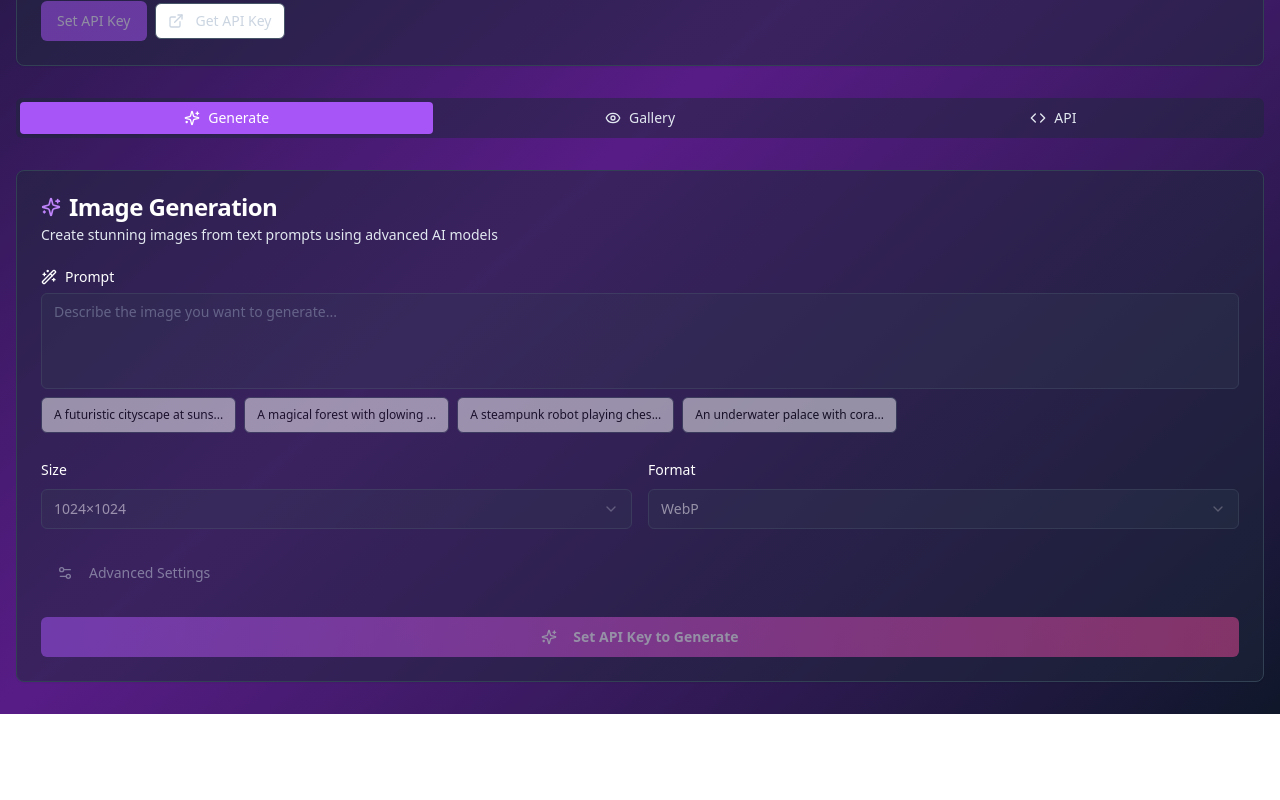
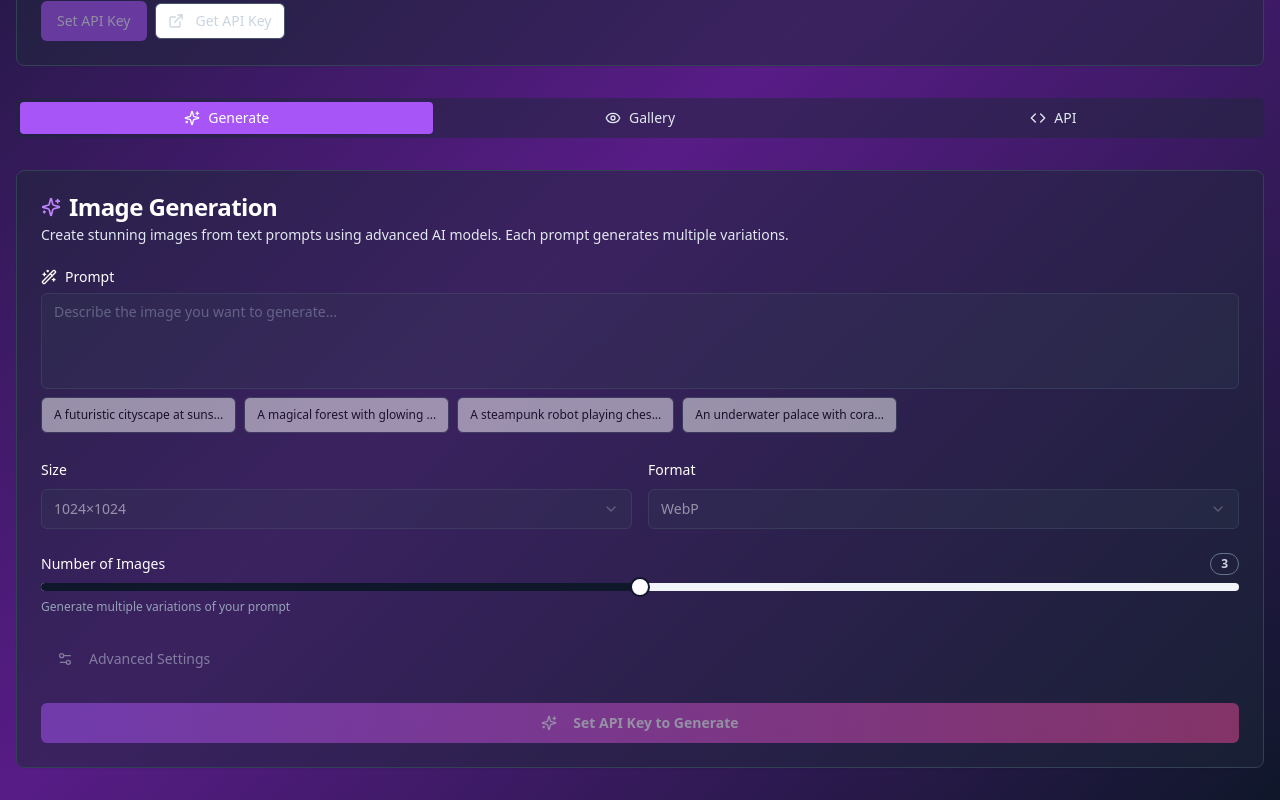
Before and after one commit to emaankhalil/artify-api-studio-11, a React (Vite) app: page / in a window 1280 px wide. Shown: the part 440-1240 px from the top of the page. Before the commit the page ends 1154 px from the top, so only its background shows below. Built offline with nearby package versions, Linux system fonts and the light colour scheme.

Commit message:
Add image generation variations
Allow the generation of multiple images based on the prompt.

```diff
--- a/src/components/PromptForm.tsx
+++ b/src/components/PromptForm.tsx
@@ -1,3 +1,4 @@
+
 
 import { useState } from "react";
 import { Button } from "@/components/ui/button";
@@ -24,7 +25,7 @@ const PromptForm = ({ onGenerate, disabled = false }: PromptFormProps) => {
     size: "1024x1024",
     quality: "high",
     format: "webp",
-    numImages: 1,
+    numImages: 3,
     seed: "",
     steps: 4,
     cfgScale: 1,
@@ -116,6 +117,23 @@ const PromptForm = ({ onGenerate, disabled = false }: PromptFormProps) => {
         </div>
       </div>
 
+      {/* Number of Images Setting */}
+      <div className="space-y-2">
+        <Label className="text-white flex items-center justify-between">
+          Number of Images <Badge variant="outline" className="border-slate-500 text-slate-300">{settings.numImages}</Badge>
+        </Label>
+        <Slider
+          value={[settings.numImages]}
+          onValueChange={(value) => setSettings({...settings, numImages: value[0]})}
+          min={2}
+          max={4}
+          step={1}
+          className="w-full"
+          disabled={disabled}
+        />
+        <p className="text-xs text-slate-400">Generate multiple variations of your prompt</p>
+      </div>
+
       {/* Advanced Settings */}
       <Collapsible open={showAdvanced} onOpenChange={setShowAdvanced}>
         <CollapsibleTrigger asChild>
@@ -197,7 +215,7 @@ const PromptForm = ({ onGenerate, disabled = false }: PromptFormProps) => {
         {isGenerating ? (
           <>
             <div className="animate-spin rounded-full h-4 w-4 border-b-2 border-white mr-2"></div>
-            Generating...
+            Generating {settings.numImages} Images...
           </>
         ) : disabled ? (
           <>
@@ -207,7 +225,7 @@ const PromptForm = ({ onGenerate, disabled = false }: PromptFormProps) => {
         ) : (
           <>
             <Sparkles className="w-4 h-4 mr-2" />
-            Generate Image
+            Generate {settings.numImages} Images
           </>
         )}
       </Button>
--- a/src/pages/Index.tsx
+++ b/src/pages/Index.tsx
@@ -1,3 +1,4 @@
+
 import { useState, useEffect } from "react";
 import { Button } from "@/components/ui/button";
 import { Card, CardContent, CardDescription, CardHeader, CardTitle } from "@/components/ui/card";
@@ -65,40 +66,32 @@ const Index = () => {
           outputFormat: settings.format?.toUpperCase() || "WEBP",
           steps: settings.steps || 4,
           CFGScale: settings.cfgScale || 1,
+          numberofImages: settings.numImages || 3,
           ...settings
         }
       };
 
       setCurrentRequest(mockRequest);
-      toast.info("Generating image...");
+      toast.info(`Generating ${settings.numImages || 3} images...`);
 
+      // Generate multiple images
+      const numImages = settings.numImages || 3;
+      const newImages = [];
+
+      for (let i = 0; i < numImages; i++) {
         const result = await imageService.generateImage({
           prompt,
           negativePrompt: settings.negativePrompt,
           size: settings.size,
           quality: settings.quality,
           format: settings.format,
-        numImages: settings.numImages,
-        seed: settings.seed,
+          numImages: 1, // Generate one at a time to get different variations
+          seed: settings.seed ? parseInt(settings.seed) + i : undefined, // Vary seed for different results
           steps: settings.steps,
           cfgScale: settings.cfgScale,
           model: settings.model
         });
 
-      const mockResponse = {
-        taskType: "imageInference",
-        taskUUID: crypto.randomUUID(),
-        imageUUID: result.imageUUID,
-        imageURL: result.imageURL,
-        NSFWContent: result.NSFWContent,
-        cost: result.cost,
-        seed: result.seed,
-        positivePrompt: prompt
-      };
-
-      setCurrentResponse(mockResponse);
-
-      // Add to gallery
         const newImage = {
           id: result.imageUUID,
           url: result.imageURL,
@@ -106,12 +99,32 @@ const Index = () => {
           timestamp: new Date(),
           settings
         };
-      setGeneratedImages(prev => [newImage, ...prev]);
+        newImages.push(newImage);
+      }
 
-      toast.success("Image generated successfully!");
+      const mockResponse = {
+        taskType: "imageInference",
+        taskUUID: crypto.randomUUID(),
+        images: newImages.map(img => ({
+          imageUUID: img.id,
+          imageURL: img.url,
+          NSFWContent: false,
+          cost: 0.01,
+          seed: Math.floor(Math.random() * 1000000)
+        })),
+        positivePrompt: prompt,
+        totalImages: newImages.length
+      };
+
+      setCurrentResponse(mockResponse);
+
+      // Add all new images to gallery
+      setGeneratedImages(prev => [...newImages, ...prev]);
+
+      toast.success(`${newImages.length} images generated successfully!`);
     } catch (error) {
       console.error("Image generation error:", error);
-      toast.error(error instanceof Error ? error.message : "Failed to generate image");
+      toast.error(error instanceof Error ? error.message : "Failed to generate images");
     }
   };
 
@@ -133,6 +146,21 @@ const Index = () => {
       toast.error("Failed to download image");
     }
   };
+
+  // Get latest batch of images (same prompt and timestamp)
+  const getLatestImageBatch = () => {
+    if (generatedImages.length === 0) return [];
+
+    const latestTimestamp = generatedImages[0].timestamp;
+    const latestPrompt = generatedImages[0].prompt;
+
+    return generatedImages.filter(img =>
+      img.timestamp.getTime() === latestTimestamp.getTime() &&
+      img.prompt === latestPrompt
+    );
+  };
+
+  const latestBatch = getLatestImageBatch();
 
   return (
     <div className="min-h-screen bg-gradient-to-br from-slate-900 via-purple-900 to-slate-900">
@@ -198,7 +226,7 @@ const Index = () => {
                   Image Generation
                 </CardTitle>
                 <CardDescription className="text-slate-200">
-                  Create stunning images from text prompts using advanced AI models
+                  Create stunning images from text prompts using advanced AI models. Each prompt generates multiple variations.
                 </CardDescription>
               </CardHeader>
               <CardContent>
@@ -206,49 +234,52 @@ const Index = () => {
               </CardContent>
             </Card>
 
-            {/* Latest Generated Image */}
-            {generatedImages.length > 0 && (
+            {/* Latest Generated Images */}
+            {latestBatch.length > 0 && (
               <Card className="bg-slate-800/50 border-slate-700">
                 <CardHeader>
                   <CardTitle className="text-white flex items-center gap-2">
                     <Image className="w-5 h-5 text-green-400" />
-                    Latest Generation
+                    Latest Generation ({latestBatch.length} images)
                   </CardTitle>
                 </CardHeader>
                 <CardContent>
-                  <div className="flex flex-col md:flex-row gap-4">
-                    <div className="flex-shrink-0">
-                      <img
-                        src={generatedImages[0].url}
-                        alt={generatedImages[0].prompt}
-                        className="w-full md:w-64 h-64 object-cover rounded-lg border border-slate-600"
-                      />
-                    </div>
-                    <div className="flex-1 space-y-3">
+                  <div className="space-y-4">
                     <div>
-                        <h3 className="text-lg font-semibold text-white mb-2">Generated Image</h3>
-                        <p className="text-slate-200 text-sm">{generatedImages[0].prompt}</p>
-                      </div>
-                      <div className="flex flex-wrap gap-2">
+                      <h3 className="text-lg font-semibold text-white mb-2">Generated Images</h3>
+                      <p className="text-slate-200 text-sm mb-4">{latestBatch[0].prompt}</p>
+                      <div className="flex flex-wrap gap-2 mb-4">
                         <Badge variant="outline" className="border-purple-500/30 text-purple-200">
-                          {generatedImages[0].settings.size || "1024x1024"}
+                          {latestBatch[0].settings.size || "1024x1024"}
                         </Badge>
                         <Badge variant="outline" className="border-blue-500/30 text-blue-200">
-                          {generatedImages[0].settings.quality || "high"}
+                          {latestBatch[0].settings.quality || "high"}
                         </Badge>
                         <Badge variant="outline" className="border-green-500/30 text-green-200">
-                          {generatedImages[0].settings.format || "webp"}
+                          {latestBatch[0].settings.format || "webp"}
                         </Badge>
                       </div>
+                    </div>
+
+                    <div className="grid grid-cols-1 md:grid-cols-2 lg:grid-cols-3 gap-4">
+                      {latestBatch.map((image, index) => (
+                        <div key={image.id} className="space-y-2">
+                          <img
+                            src={image.url}
+                            alt={`${image.prompt} - Variation ${index + 1}`}
+                            className="w-full h-48 object-cover rounded-lg border border-slate-600"
+                          />
                           <Button
                             variant="outline"
                             size="sm"
-                        className="border-slate-600 text-black hover:bg-slate-700 bg-white"
-                        onClick={() => handleLatestImageDownload(generatedImages[0])}
+                            className="w-full border-slate-600 text-black hover:bg-slate-700 hover:text-white bg-white"
+                            onClick={() => handleLatestImageDownload(image)}
                           >
                             <Download className="w-4 h-4 mr-2" />
                             Download
                           </Button>
+                        </div>
+                      ))}
                     </div>
                   </div>
                 </CardContent>
```
Lines whose indentation alone changed are shown as unchanged.
